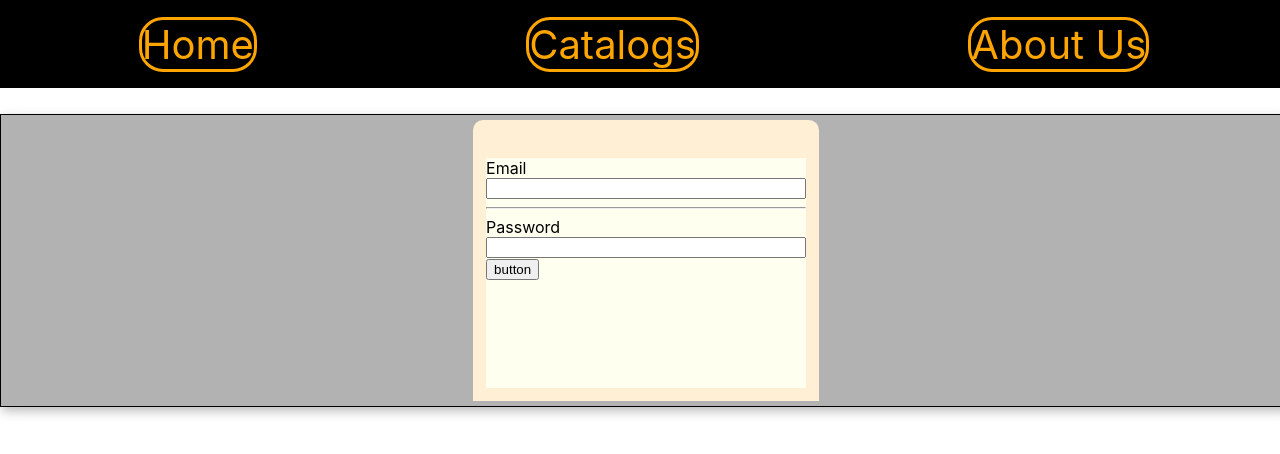
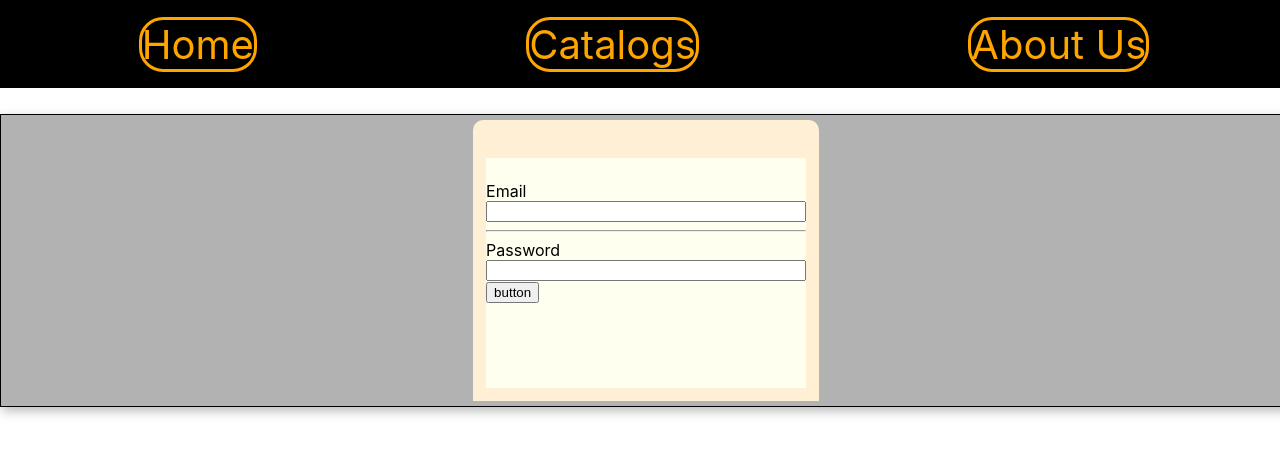
Before and after one commit to MrCGlass/collectivecatalog, a React (Create React App) app: page /Login in a window 1280 px wide. Shown: the top 454 px of the page. Built offline with nearby package versions, Linux system fonts and the light colour scheme.

Commit message:
Login form editin

```diff
--- a/src/components/LoginForm.jsx
+++ b/src/components/LoginForm.jsx
@@ -1,13 +1,17 @@
 import InputField from './InputField'
 import FormButton from './FormButton'
+import Header from './Header'
 const LoginForm = () => {
     return(
         <div className='formcontainer'>
             <form className='formsstyle'>
-                <InputField fieldname='email' labelname='Email'/>
-                <hr/>
-                <InputField fieldname='password' labelname='Password'/>
-                <FormButton/>
+                <Header title='Login'/>
+                <div className='fielddiv'>
+                    <InputField fieldname='email' labelname='Email'/>
+                    <hr/>
+                    <InputField fieldname='password' labelname='Password'/>
+                    <FormButton/>
+                </div>
             </form>
         </div>
     )
--- a/src/index.css
+++ b/src/index.css
@@ -143,6 +143,11 @@ code {
   top: 10%;
 }
 
+.formsstyle div {
+  position: relative;
+  top:10%
+}
+
 @media screen and (max-width: 900px){
   .navLinks{
     font-size: 20px;
```
